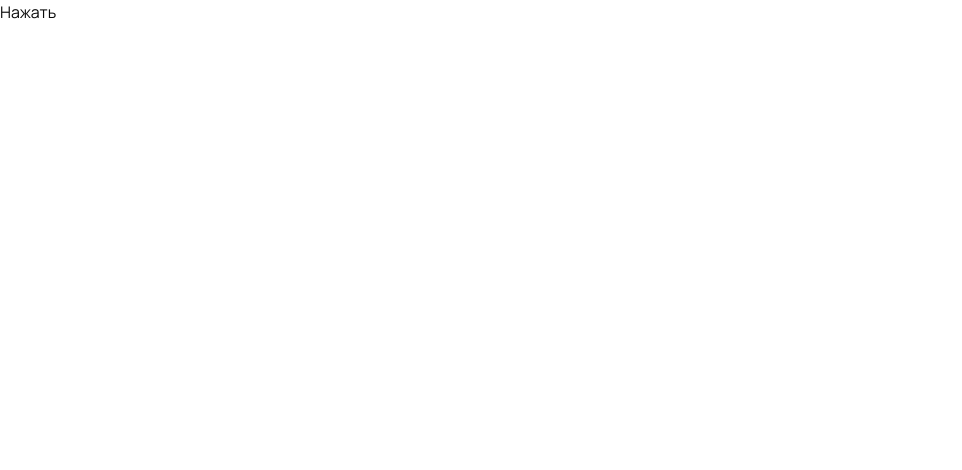
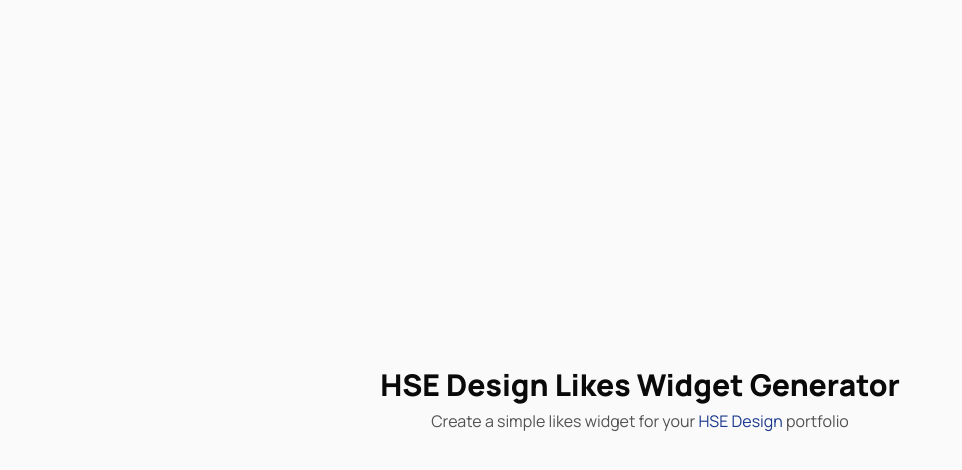
Before and after one commit to bozzhik/hsedesign-likes, a Next.js app: page / in a window 1280 px wide. Shown: the top 470 px of the page, without its empty margins (0-962 px from the left). Built offline with nearby package versions, Linux system fonts and the light colour scheme.

Commit message:
make `/index` page serve as the widget `generator`

```diff
--- a/src/app/layout.tsx
+++ b/src/app/layout.tsx
@@ -9,8 +9,8 @@
 })
 
 export const metadata: Metadata = {
-  title: 'hsedesign.ru likes widget',
-  description: 'An interactive likes widget for hsedesign.ru to highlight your portfolio and attract more attention.',
+  title: 'HSE Design Likes Widget Generator',
+  description: 'Create an embeddable likes widget for hsedesign.ru to highlight your portfolio and attract more attention.',
 }
 
 export default function RootLayout({
--- a/src/app/page.tsx
+++ b/src/app/page.tsx
@@ -1,7 +1,18 @@
+import Link from 'next/link'
+
 export default function HomePage() {
   return (
-    <main>
-      <button>Нажать</button>
+    <main className="min-h-screen grid place-items-center bg-neutral-50">
+      <div className="text-center space-y-1.5">
+        <h1 className="text-3xl font-extrabold">HSE Design Likes Widget Generator</h1>
+        <p className="text-neutral-600">
+          Create a simple likes widget for your{' '}
+          <Link href="https://hsedesign.ru/designer/bozzhik" target="_blank" rel="noopener noreferrer" className="text-blue-900 hover:underline underline-blue-900 hover:text-neutral-900">
+            HSE Design
+          </Link>{' '}
+          portfolio
+        </p>
+      </div>
     </main>
   )
 }
```
